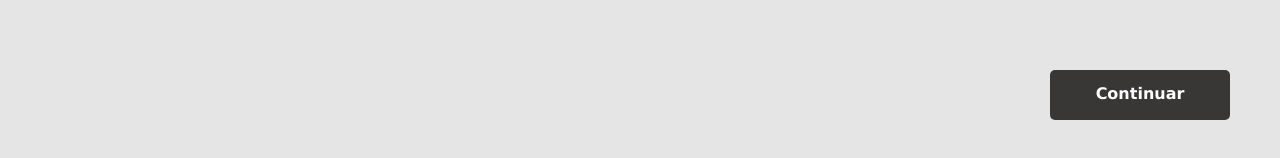
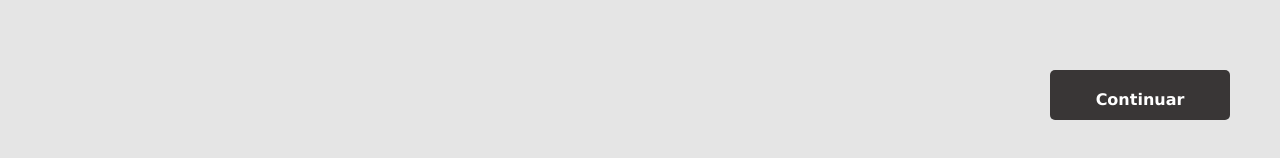
Before and after one commit to AgussAndrade/Tribu_2_aninfo_1c_2022, a React (Create React App) app in the folder psa/: page /resources in a window 1280 px wide. Shown: the part 446-604 px from the top of the page. Built offline with nearby package versions, Linux system fonts and the light colour scheme.

Commit message:
add skeleton functions

```diff
--- a/psa/src/screens/Resources/components/ResourcesEmployee/index.js
+++ b/psa/src/screens/Resources/components/ResourcesEmployee/index.js
@@ -32,13 +32,13 @@ export const ResourcesEmployee = (props) => {
       <Container>
         Administracion Horas
       </Container>
-      <Form onSubmit={handleSubmit()}>
+      <Form >
             <label>Fecha:{date}{proyect}</label>
 
             <FormControl placeholder="FNPC-121" onChange={e=>setTask(e.target.value)} />
             <FormControl placeholder="2" onChange={e=>setHours(e.target.value)} />
             <FormControl placeholder="Se agregó el controlador de login" onChange={e=>setDetail(e.target.value)} />
-            <Button type="submit">Enviar</Button>
+            <Button onClick={handleSubmit}>Enviar</Button>
       </Form>
       <ResourcesHoursTable></ResourcesHoursTable>
     </PrincipalContainer>
--- a/psa/src/screens/Resources/index.js
+++ b/psa/src/screens/Resources/index.js
@@ -2,16 +2,32 @@ import React, { useState } from "react";
 import { PrincipalContainer } from "../Home/styled";
 import { TopBar } from "../../components/TopBar";
 import { useNavigate } from "react-router-dom";
-import { FormContainer, FormBtnLink } from "./styled";
+import { FormContainer, FmtButton } from "./styled";
 import { FormGroupContainer } from "../../components/FormGroup";
 
 export const Resources = () => {
   const [name, setName] = useState("");
   const [date, setDate] = useState("");
+  const [error,setError] = useState(false)
+  const axios = require ("axios");
+//to={"/resources/employee"}
+// state={{name:name,
+  // date:date}}
+  const handleSubmit = ()=>{
+    axios.get('https://anypoint.mulesoft.com/mocking/api/v1/sources/exchange/assets/754f50e8-20d8-4223-bbdc-56d50131d0ae/recursos-psa/1.0.0/m/api/recursos').then(
+      (repos) => {
+        if(repos.status == 200){
 
+        }else{
+          setError(true);
+        };
+      }
+    );
+  };
   return (
     <PrincipalContainer>
       <TopBar buttonSelected={"Recursos"}/>
+      {error && <label>error</label> }
       <FormContainer >
         <FormGroupContainer
           controlId="name"
@@ -30,12 +46,10 @@ export const Resources = () => {
           handleChange={setDate}
         />
       </FormContainer>
-      <FormBtnLink
-          to={"/resources/employee"}
-          state={{name:name,
-                  date:date}}
+      <FmtButton
+        onClick={handleSubmit}
         >Continuar
-      </FormBtnLink>
+      </FmtButton>
     </PrincipalContainer>
   );
 };
--- a/psa/src/screens/Resources/styled.js
+++ b/psa/src/screens/Resources/styled.js
@@ -1,6 +1,6 @@
 import styled from "styled-components";
 import { colors } from "../../utils/colors";
-import { Form } from 'react-bootstrap';
+import { Form, Button } from 'react-bootstrap';
 import { Link } from "react-router-dom";
 
 export const FormContainer = styled(Form)`
@@ -32,7 +32,23 @@ export const BtnLink = styled(Link)`
     border-radius: 5px;
 `;
 
-export const FormBtnLink = styled(BtnLink)`
+export const FmtButton = styled(Button)`
+    text-decoration: none;
+    text-align: center;
+    line-height: 300%;
+    width: 180px;
+    height: 50px;
+    &:hover {
+        background-color: ${colors.strongGrey};
+        border: none;
+    cursor: pointer;
+    }
+    background-color: ${colors.black};
+    border: none;
+    font-family: "Verdana";
+    font-weight: bold;
+    color: ${colors.white};
+    border-radius: 5px;
     align-self: flex-end;
     margin: 0 50px;
 `;
```
